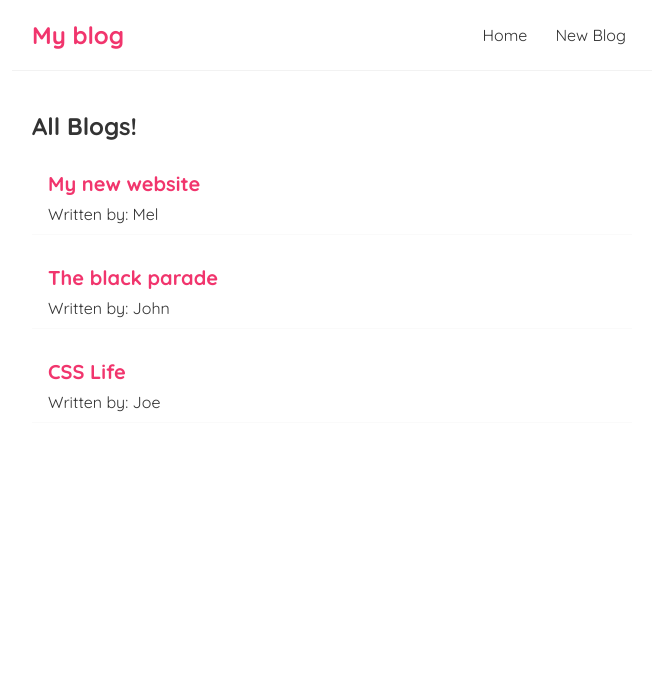
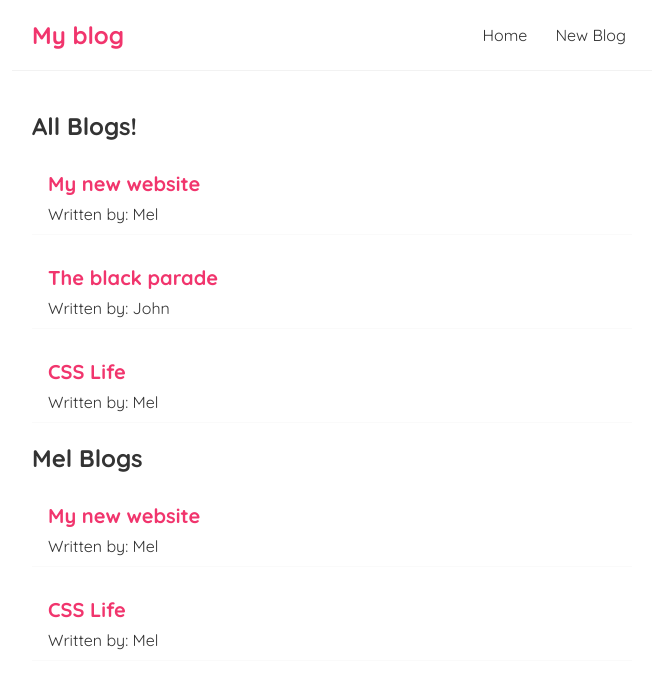
Before and after one commit to Mel1207/blog-app-react1, a React (Create React App) app: page / in a window 1280 px wide. Shown: the top 688 px of the page, without its empty margins (308-964 px from the left). Built offline with nearby package versions, Linux system fonts and the light colour scheme; the HTML template or start-up script is replaced by a standard one.

Commit message:
used filter to separate blogs of same authors

```diff
--- a/src/home.js
+++ b/src/home.js
@@ -6,12 +6,13 @@
     const [blogs, setBlogs] = useState([
         { title: 'My new website', body: 'lorem ipsum...', author: 'Mel', id: 1},
         { title: 'The black parade', body: 'lorem ipsum...', author: 'John', id: 2},
-        { title: 'CSS Life', body: 'lorem ipsum...', author: 'Joe', id: 3},
+        { title: 'CSS Life', body: 'lorem ipsum...', author: 'Mel', id: 3},
     ]);
 
     return (
         <div className="home">
             <BlogList blogs={blogs} title="All Blogs!"/>
+            <BlogList blogs={blogs.filter((blog) => blog.author === 'Mel')} title="Mel Blogs"/>
         </div>
     );
 }
```
